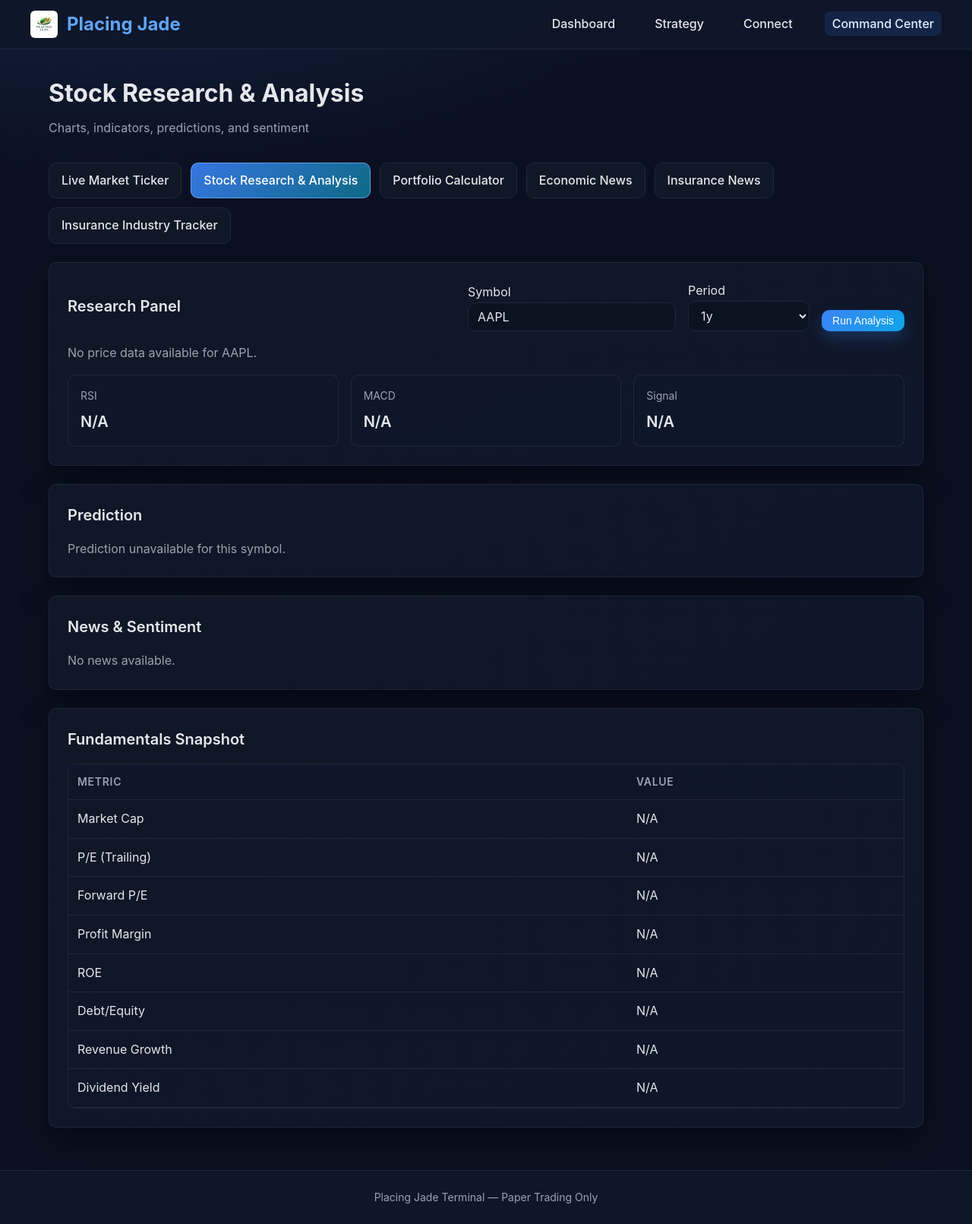
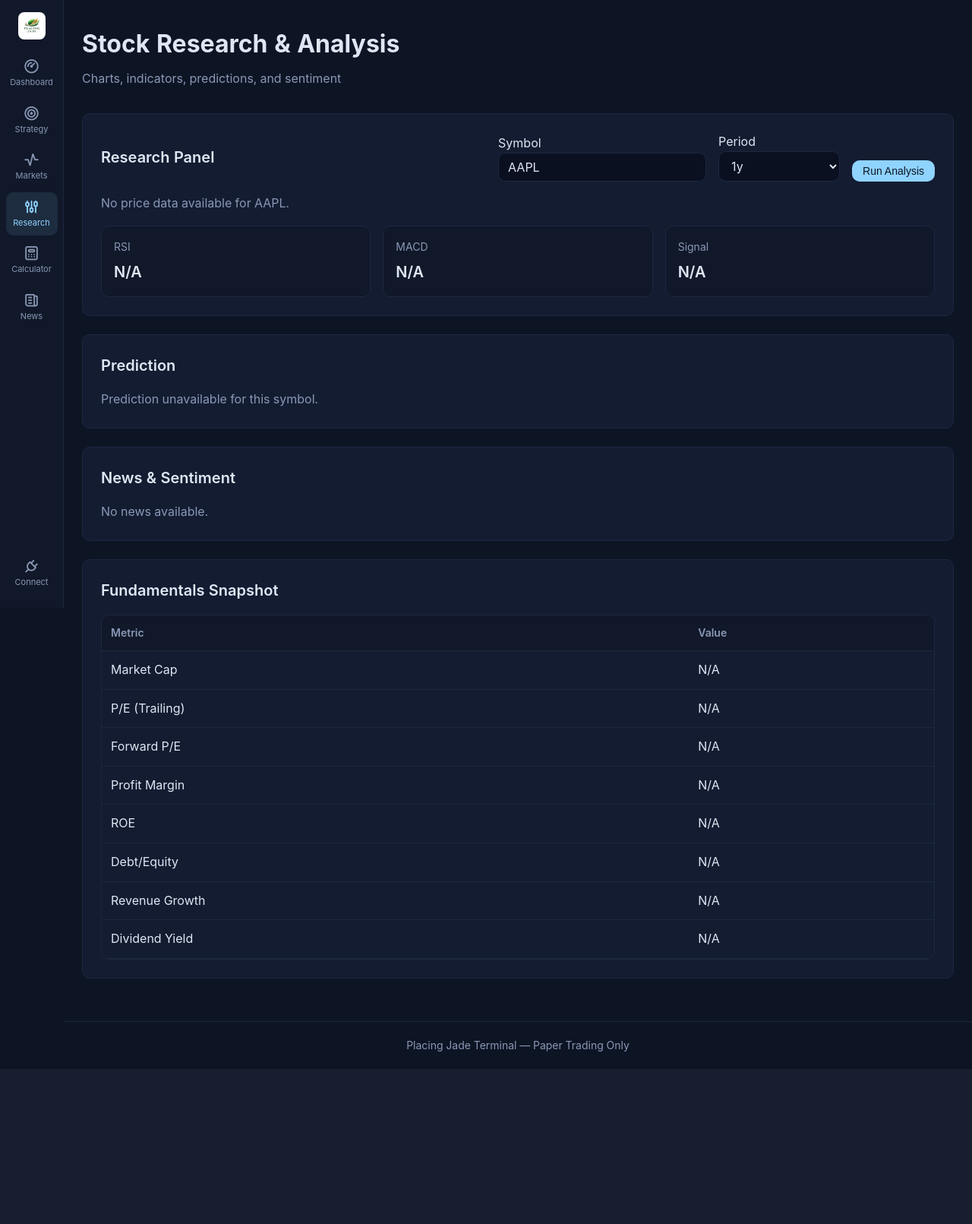
Before and after one commit to Soccolo/placing-jade, a FastAPI app: page /command-center/stock-research in a window 1280 px wide. Shown: the whole page at 76% size. After the commit the page ends 1384 px from the top, so only its background shows below. Run offline with FastAPI, Linux system fonts and the light colour scheme; parts of the project's set-up code (start-up, migrations or seed data) failed here and were passed over.

Commit message:
Observatory design: navy theme, side rail and dashboard dials
Site-wide
- Navy palette with ice blue as the single accent and amber for risk;
  no gradients or shadows.
- Side rail navigation replaces the top bar. The Command Center's six
  tabs move into the rail; only the news pages keep a sub-menu.
- Table headers in sentence case, tabular figures.

Dashboard
- Overview card led by three dials and an allocation strip:
  - In line with strategy: share of the portfolio already at its target
    weight, always shown.
  - Risk budget used: one-day VaR 99.5% against RISK_BUDGET_PCT
    (default 5% of portfolio value).
  - Chance of profit: options-implied, for the first expiry at least
    two weeks away, with the share of holdings it covers.
- The two risk dials fill in after "Run risk check", which runs the
  Monte Carlo simulation and the options outlook and is kept in memory
  for 30 minutes.

Tests: strategy alignment, allocation strip, and the dashboard flow
including the remembered risk check.

Co-Authored-By: Claude Fable 5.2 <noreply@anthropic.com>

```diff
--- a/app/config.py
+++ b/app/config.py
@@ -73,3 +73,6 @@ except (ValueError, TypeError) as e:
         f"Invalid WEIGHT_SUM_EPSILON environment variable: '{env_value}'. "
         f"Must be a numeric value (e.g., '0.01'). Error: {e}"
     )
+
+# One-day loss limit the dashboard's risk dial is measured against, as a percentage of portfolio value
+RISK_BUDGET_PCT = float(os.getenv("RISK_BUDGET_PCT", "5"))
--- a/app/static/style.css
+++ b/app/static/style.css
@@ -2,21 +2,21 @@
 /* Minimal, clear, professional styling for a financial application */
 
 :root {
-    --color-primary: #60a5fa;
-    --color-primary-dark: #3b82f6;
-    --color-success: #22c55e;
-    --color-danger: #f87171;
-    --color-warning: #f59e0b;
-    --color-text: #e5e7eb;
-    --color-text-muted: #9ca3af;
-    --color-bg: #0b1020;
-    --color-card: #111827;
-    --color-border: #1f2937;
-    --color-surface: #0f172a;
-    --color-surface-2: #0b1220;
+    --color-primary: #8fd3ff;
+    --color-primary-dark: #6fb4e6;
+    --color-accent: #ffb86b;
+    --color-success: #5fd3a0;
+    --color-danger: #f08a8a;
+    --color-warning: #ffb86b;
+    --color-text: #dfe6f3;
+    --color-text-muted: #8a98b5;
+    --color-bg: #0d1424;
+    --color-card: #131c31;
+    --color-border: #1d2740;
+    --color-surface: #101829;
+    --color-surface-2: #0a1020;
     --border-radius: 10px;
-    --shadow: 0 18px 40px rgba(0, 0, 0, 0.35);
-    --focus-ring: 0 0 0 3px rgba(96, 165, 250, 0.35);
+    --focus-ring: 0 0 0 3px rgba(143, 211, 255, 0.35);
 }
 
 * {
@@ -27,14 +27,12 @@
 
 body {
     font-family: -apple-system, BlinkMacSystemFont, 'Segoe UI', Roboto, 'Helvetica Neue', Arial, sans-serif;
-    background: radial-gradient(900px 400px at 10% -10%, rgba(59, 130, 246, 0.18), transparent),
-                radial-gradient(700px 300px at 90% -20%, rgba(14, 116, 144, 0.2), transparent),
-                var(--color-bg);
+    background: var(--color-bg);
     color: var(--color-text);
     line-height: 1.6;
     min-height: 100vh;
     display: flex;
-    flex-direction: column;
+    font-variant-numeric: tabular-nums;
 }
 
 a {
@@ -42,60 +40,79 @@ a {
 }
 
 a:hover {
-    color: #93c5fd;
+    color: #b3e1ff;
 }
 
-/* Header and Navigation */
-header {
-    background-color: rgba(15, 23, 42, 0.9);
-    border-bottom: 1px solid var(--color-border);
-    padding: 0 24px;
-    backdrop-filter: blur(10px);
+/* Side rail navigation */
+.rail {
+    width: 84px;
+    flex-shrink: 0;
+    position: sticky;
+    top: 0;
+    height: 100vh;
+    display: flex;
+    flex-direction: column;
+    align-items: center;
+    gap: 4px;
+    padding: 16px 0;
+    background-color: var(--color-surface);
+    border-right: 1px solid var(--color-border);
 }
 
-nav {
-    max-width: 1200px;
-    margin: 0 auto;
-    display: flex;
-    justify-content: space-between;
-    align-items: center;
-    height: 64px;
+.rail-logo {
+    margin-bottom: 12px;
 }
 
-.logo {
-    font-size: 1.5rem;
-    font-weight: 700;
-    color: var(--color-primary);
-    display: flex;
-    align-items: center;
-    gap: 12px;
-}
-
-.logo img {
+.rail-logo img {
     width: 36px;
     height: 36px;
     object-fit: contain;
+    border-radius: 8px;
+    display: block;
 }
 
-.nav-links {
+.rail a:not(.rail-logo) {
+    width: 68px;
+    padding: 8px 0;
     display: flex;
-    list-style: none;
-    gap: 32px;
-    flex-wrap: wrap;
+    flex-direction: column;
+    align-items: center;
+    gap: 2px;
+    border-radius: var(--border-radius);
+    font-size: 0.6875rem;
+    text-decoration: none;
+    color: var(--color-text-muted);
+    transition: color 0.2s, background-color 0.2s;
 }
 
-.nav-links a {
-    text-decoration: none;
-    color: var(--color-text);
-    font-weight: 500;
-    transition: color 0.2s, background-color 0.2s;
-    padding: 6px 10px;
-    border-radius: 8px;
+.rail a i {
+    font-size: 1.375rem;
 }
 
-.nav-links a:hover {
-    color: #e0f2fe;
-    background-color: rgba(59, 130, 246, 0.15);
+.rail a:not(.rail-logo):hover {
+    color: var(--color-text);
+    background-color: rgba(143, 211, 255, 0.06);
+}
+
+.rail a[aria-current="page"] {
+    color: var(--color-primary);
+    background-color: rgba(143, 211, 255, 0.1);
+}
+
+.rail a:focus-visible {
+    outline: none;
+    box-shadow: var(--focus-ring);
+}
+
+.rail .rail-end {
+    margin-top: auto;
+}
+
+.page {
+    flex: 1;
+    min-width: 0;
+    display: flex;
+    flex-direction: column;
 }
 
 .tab-nav {
@@ -111,25 +128,24 @@ nav {
     border: 1px solid var(--color-border);
     text-decoration: none;
     color: var(--color-text);
-    background-color: rgba(17, 24, 39, 0.9);
+    background-color: var(--color-card);
     font-weight: 500;
     transition: all 0.2s;
 }
 
 .tab-link:hover {
-    border-color: rgba(96, 165, 250, 0.7);
-    color: #e0f2fe;
-    background-color: rgba(59, 130, 246, 0.12);
+    border-color: rgba(143, 211, 255, 0.5);
+    color: var(--color-text);
+    background-color: rgba(143, 211, 255, 0.06);
 }
 
 .tab-link.active {
-    background: linear-gradient(135deg, rgba(59, 130, 246, 0.9), rgba(14, 116, 144, 0.9));
-    color: white;
-    border-color: rgba(96, 165, 250, 0.9);
+    background-color: rgba(143, 211, 255, 0.1);
+    color: var(--color-primary);
+    border-color: var(--color-primary);
 }
 
-.tab-link:focus-visible,
-.nav-links a:focus-visible {
+.tab-link:focus-visible {
     outline: none;
     box-shadow: var(--focus-ring);
 }
@@ -161,12 +177,11 @@ main {
 
 /* Cards */
 .card {
-    background: linear-gradient(160deg, rgba(17, 24, 39, 0.95), rgba(15, 23, 42, 0.95));
-    border: 1px solid rgba(148, 163, 184, 0.12);
+    background: var(--color-card);
+    border: 1px solid var(--color-border);
     border-radius: var(--border-radius);
     padding: 24px;
     margin-bottom: 24px;
-    box-shadow: var(--shadow);
 }
 
 .card h2 {
@@ -368,23 +383,21 @@ main {
 }
 
 .btn-primary {
-    background: linear-gradient(135deg, #3b82f6, #0ea5e9);
-    color: white;
-    box-shadow: 0 10px 20px rgba(59, 130, 246, 0.25);
+    background-color: var(--color-primary);
+    color: #0d1424;
 }
 
 .btn-primary:hover {
-    background: linear-gradient(135deg, #2563eb, #0284c7);
-    transform: translateY(-1px);
+    background-color: #b3e1ff;
 }
 
 .btn-secondary {
-    background-color: #1f2937;
-    color: #e5e7eb;
+    background-color: var(--color-border);
+    color: var(--color-text);
 }
 
 .btn-secondary:hover {
-    background-color: #273449;
+    background-color: #26324f;
 }
 
 .btn-danger {
@@ -429,10 +442,10 @@ main {
 }
 
 .metric-card {
-    border: 1px solid rgba(148, 163, 184, 0.12);
+    border: 1px solid var(--color-border);
     border-radius: var(--border-radius);
     padding: 16px;
-    background-color: rgba(15, 23, 42, 0.9);
+    background-color: var(--color-surface);
 }
 
 .metric-label {
@@ -544,7 +557,7 @@ main {
 .table-container {
     overflow-x: auto;
     border-radius: var(--border-radius);
-    border: 1px solid rgba(148, 163, 184, 0.12);
+    border: 1px solid var(--color-border);
 }
 
 .data-table {
@@ -563,9 +576,7 @@ main {
     font-weight: 600;
     color: var(--color-text-muted);
     font-size: 0.875rem;
-    text-transform: uppercase;
-    letter-spacing: 0.05em;
-    background-color: rgba(15, 23, 42, 0.9);
+    background-color: var(--color-surface);
 }
 
 .data-table tbody tr:hover {
@@ -681,9 +692,8 @@ main {
 
 /* Footer */
 footer {
-    background-color: rgba(15, 23, 42, 0.9);
     border-top: 1px solid var(--color-border);
-    padding: 24px;
+    padding: 20px 24px;
     text-align: center;
     color: var(--color-text-muted);
     font-size: 0.875rem;
@@ -711,16 +740,6 @@ footer {
         align-items: flex-start;
         gap: 12px;
     }
-}
-
-/* Current page in the top navigation */
-.nav-links a[aria-current="page"] {
-    color: #e0f2fe;
-    background-color: rgba(59, 130, 246, 0.15);
-}
-
-.logo img {
-    border-radius: 6px;
 }
 
 /* Inline toolbar forms get the same dark controls as full forms */
--- a/app/templates/base.html
+++ b/app/templates/base.html
@@ -4,28 +4,31 @@
     <meta charset="UTF-8">
     <meta name="viewport" content="width=device-width, initial-scale=1.0">
     <title>{% block title %}Placing Jade Terminal{% endblock %}</title>
+    <link rel="stylesheet" href="https://cdn.jsdelivr.net/npm/@tabler/icons-webfont@3/dist/tabler-icons.min.css">
     <link rel="stylesheet" href="/static/style.css">
 </head>
 <body>
-    <header>
-        <nav>
-            <div class="logo">
-                <img src="/static/placing_jade_logo.png" alt="">
-                <span>Placing Jade</span>
-            </div>
-            <ul class="nav-links">
-                {% for href, section, label in [
-                    ("/dashboard", "/dashboard", "Dashboard"),
-                    ("/strategy", "/strategy", "Strategy"),
-                    ("/connect", "/connect", "Connect"),
-                    ("/command-center/market-ticker", "/command-center", "Command Center"),
+    <nav class="rail" aria-label="Main">
+        <a class="rail-logo" href="/" aria-label="Placing Jade home"><img src="/static/placing_jade_logo.png" alt=""></a>
+        {% set path = request.url.path %}
+        {% for href, icon, label, sections in [
+            ("/dashboard", "gauge", "Dashboard", ["/dashboard"]),
+            ("/strategy", "target", "Strategy", ["/strategy"]),
+            ("/command-center/market-ticker", "activity", "Markets", ["/command-center/market-ticker"]),
+            ("/command-center/stock-research", "chart-candle", "Research", ["/command-center/stock-research"]),
+            ("/command-center/portfolio-calculator", "calculator", "Calculator", ["/command-center/portfolio-calculator"]),
+            ("/command-center/economic-news", "news", "News", ["/command-center/economic-news", "/command-center/insurance"]),
+            ("/connect", "plug", "Connect", ["/connect"]),
         ] %}
-                <li><a href="{{ href }}" {% if request.url.path.startswith(section) %}aria-current="page"{% endif %}>{{ label }}</a></li>
+        {% set current = namespace(here=false) %}
+        {% for section in sections %}{% if path.startswith(section) %}{% set current.here = true %}{% endif %}{% endfor %}
+        <a href="{{ href }}" {% if loop.last %}class="rail-end"{% endif %} {% if current.here %}aria-current="page"{% endif %}>
+            <i class="ti ti-{{ icon }}" aria-hidden="true"></i>{{ label }}
+        </a>
         {% endfor %}
-            </ul>
     </nav>
-    </header>
 
+    <div class="page">
         <main>
             {% block content %}{% endblock %}
         </main>
@@ -33,5 +36,6 @@
         <footer>
             <p>Placing Jade Terminal &mdash; Paper Trading Only</p>
         </footer>
+    </div>
 </body>
 </html>
--- a/app/templates/fcc/market_ticker.html
+++ b/app/templates/fcc/market_ticker.html
@@ -4,7 +4,7 @@
 
 {% block content %}
 <div class="page-header">
-    <h1>Financial Command Center</h1>
+    <h1>Markets</h1>
     <p class="subtitle">Live market coverage across key assets</p>
 </div>
 
--- a/app/templates/partials/fcc_nav.html
+++ b/app/templates/partials/fcc_nav.html
@@ -1,8 +1,7 @@
+{% if active_tab in ["economic-news", "insurance-news", "insurance-tracker"] %}
 <div class="tab-nav">
-    <a class="tab-link {% if active_tab == 'market' %}active{% endif %}" href="/command-center/market-ticker">Live Market Ticker</a>
-    <a class="tab-link {% if active_tab == 'research' %}active{% endif %}" href="/command-center/stock-research">Stock Research &amp; Analysis</a>
-    <a class="tab-link {% if active_tab == 'portfolio' %}active{% endif %}" href="/command-center/portfolio-calculator">Portfolio Calculator</a>
     <a class="tab-link {% if active_tab == 'economic-news' %}active{% endif %}" href="/command-center/economic-news">Economic News</a>
     <a class="tab-link {% if active_tab == 'insurance-news' %}active{% endif %}" href="/command-center/insurance-news">Insurance News</a>
     <a class="tab-link {% if active_tab == 'insurance-tracker' %}active{% endif %}" href="/command-center/insurance-tracker">Insurance Industry Tracker</a>
 </div>
+{% endif %}
```
Also changed, not shown: other parts of app/static/style.css (+90 -9 lines), app/financial_command_center/logic.py (+26 -0 lines), app/routes/dashboard.py (+73 -6 lines), app/templates/dashboard.html (+53 -13 lines), app/templates/partials/dial.html (added, +14 -0 lines), tests/test_dashboard_risk.py (+40 -13 lines), README.md, 1 other file. Lines whose indentation alone changed are shown as unchanged.
